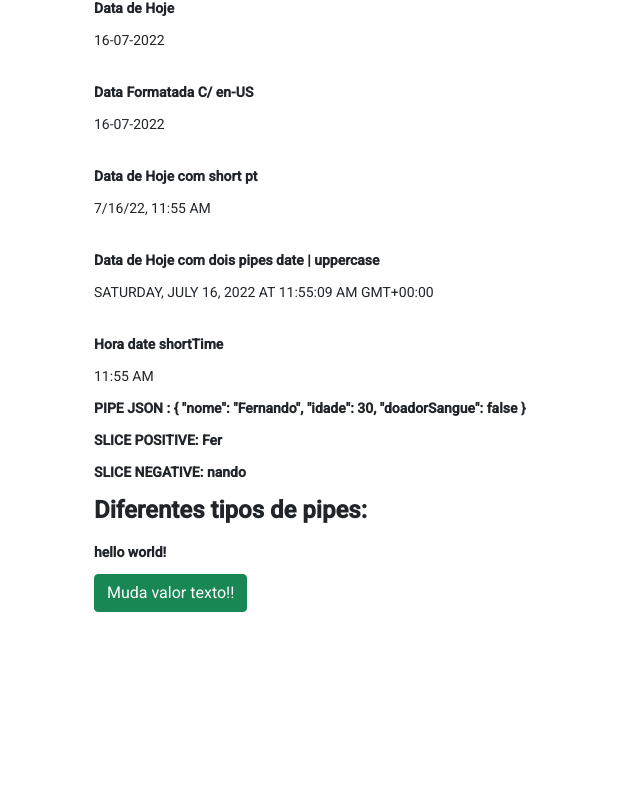
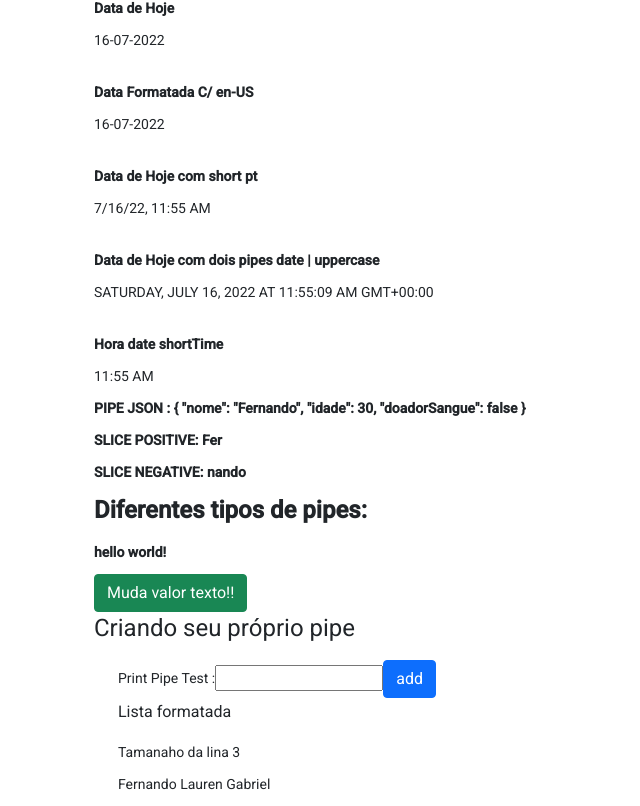
Before and after one commit to 740fernando/criacao-de-pipes-angular, an Angular app in the folder workspace/projeto-pipe/: page /pipes in a window 1280 px wide. Shown: the part 500-1306 px from the top of the page, without its empty margins (0-640 px from the left). Before the commit the page ends 1112 px from the top, so only its background shows below. Built offline with nearby package versions, Linux system fonts and the light colour scheme.

Commit message:
Criando seu próprio pipe

```diff
--- a/workspace/projeto-pipe/src/app/app.module.ts
+++ b/workspace/projeto-pipe/src/app/app.module.ts
@@ -14,6 +14,7 @@ import { MatGridListModule } from '@angular/material/grid-list';
 import { MatCardModule } from '@angular/material/card';
 import { MatInputModule } from '@angular/material/input';
 import { BrowserAnimationsModule } from '@angular/platform-browser/animations';
+import { PrintListPipe } from './pipe/print-list.pipe';
 
 
 
@@ -21,7 +22,8 @@ import { BrowserAnimationsModule } from '@angular/platform-browser/animations';
   declarations: [
     AppComponent,
     HeaderComponent,
-    PipesExampleComponent
+    PipesExampleComponent,
+    PrintListPipe
   ],
   imports: [
     BrowserModule,
@@ -30,7 +32,7 @@ import { BrowserAnimationsModule } from '@angular/platform-browser/animations';
     ReactiveFormsModule,
     BrowserAnimationsModule,
   ],
-  providers: [UpperCasePipe],
+  providers: [UpperCasePipe,PrintListPipe],
   bootstrap: [AppComponent]
 })
 export class AppModule { }
--- a/workspace/projeto-pipe/src/app/pages/pipes-example/pipes-example.component.html
+++ b/workspace/projeto-pipe/src/app/pages/pipes-example/pipes-example.component.html
@@ -39,3 +39,21 @@
 <h1 class="negrito" for="number" class="negrito">Diferentes tipos de pipes:</h1>
 <p class="negrito">{{text | lowercase}}</p>
 <button class="btn btn-success" (click)="mudaValorString()">Muda valor texto!!</button>
+
+<h1 class="display-1">Criando seu próprio pipe</h1>
+<div class="container">
+    <div class="col">
+        <div class="row-6">
+            <div class="form-group">
+                <label for="text" >Print Pipe Test : </label>
+                <input type="text" name="text" id="text" #txt>
+                <button class="btn btn-primary" (click)="add(txt.value)">add</button>
+            </div>
+        </div>
+        <div class="row-6">
+            <h3>Lista formatada</h3>
+            <p>Tamanaho da lina {{nomes.length}}</p>
+            <p>{{nomes | printList}}</p>
+        </div>
+    </div>
+</div>
--- a/workspace/projeto-pipe/src/app/pages/pipes-example/pipes-example.component.ts
+++ b/workspace/projeto-pipe/src/app/pages/pipes-example/pipes-example.component.ts
@@ -18,6 +18,8 @@ export class PipesExampleComponent implements OnInit {
     doadorSangue: false,
   }
 
+  nomes = ['Fernando', 'Lauren','Gabriel']
+
   constructor(private upperCasePipe: UpperCasePipe){}
 
   ngOnInit(): void {
@@ -31,4 +33,7 @@ export class PipesExampleComponent implements OnInit {
     this.number++;
   }
 
+  add(text:string){
+    this.nomes.push(text);
+  }
 }
--- /dev/null
+++ b/workspace/projeto-pipe/src/app/pipe/print-list.pipe.ts
@@ -0,0 +1,17 @@
+import { Pipe, PipeTransform } from '@angular/core';
+
+@Pipe({
+  name: 'printList'
+})
+export class PrintListPipe implements PipeTransform {
+
+  transform(value: String[], ...args: unknown[]): unknown {
+    let returnString = '';
+    if(value.length){
+      value.forEach(val => {
+        returnString =  returnString+ ' '+ val;
+      });
+    }
+    return returnString;
+  }
+}
```
Also changed, not shown: 1 other file (tests, documents, lock files or other folders).
